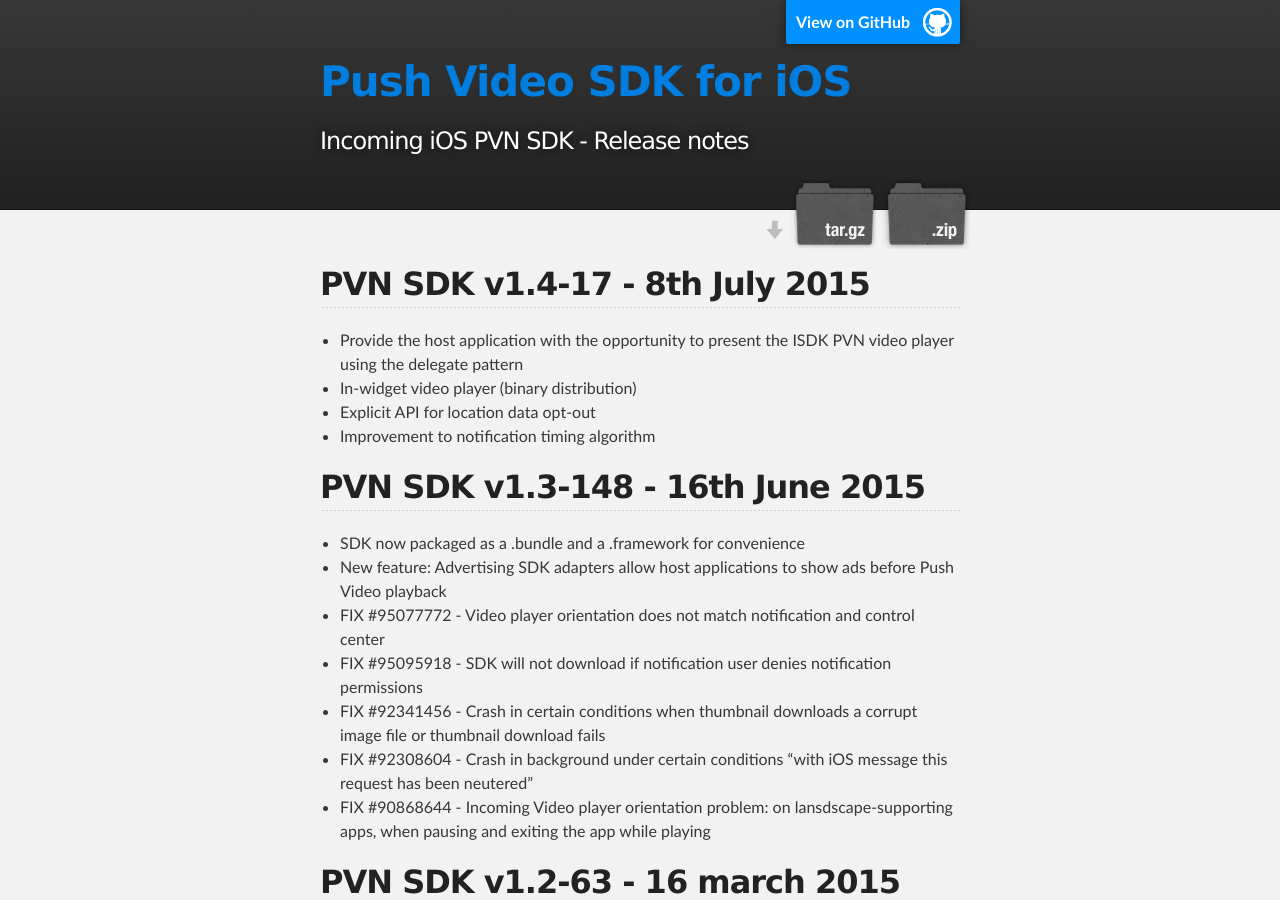
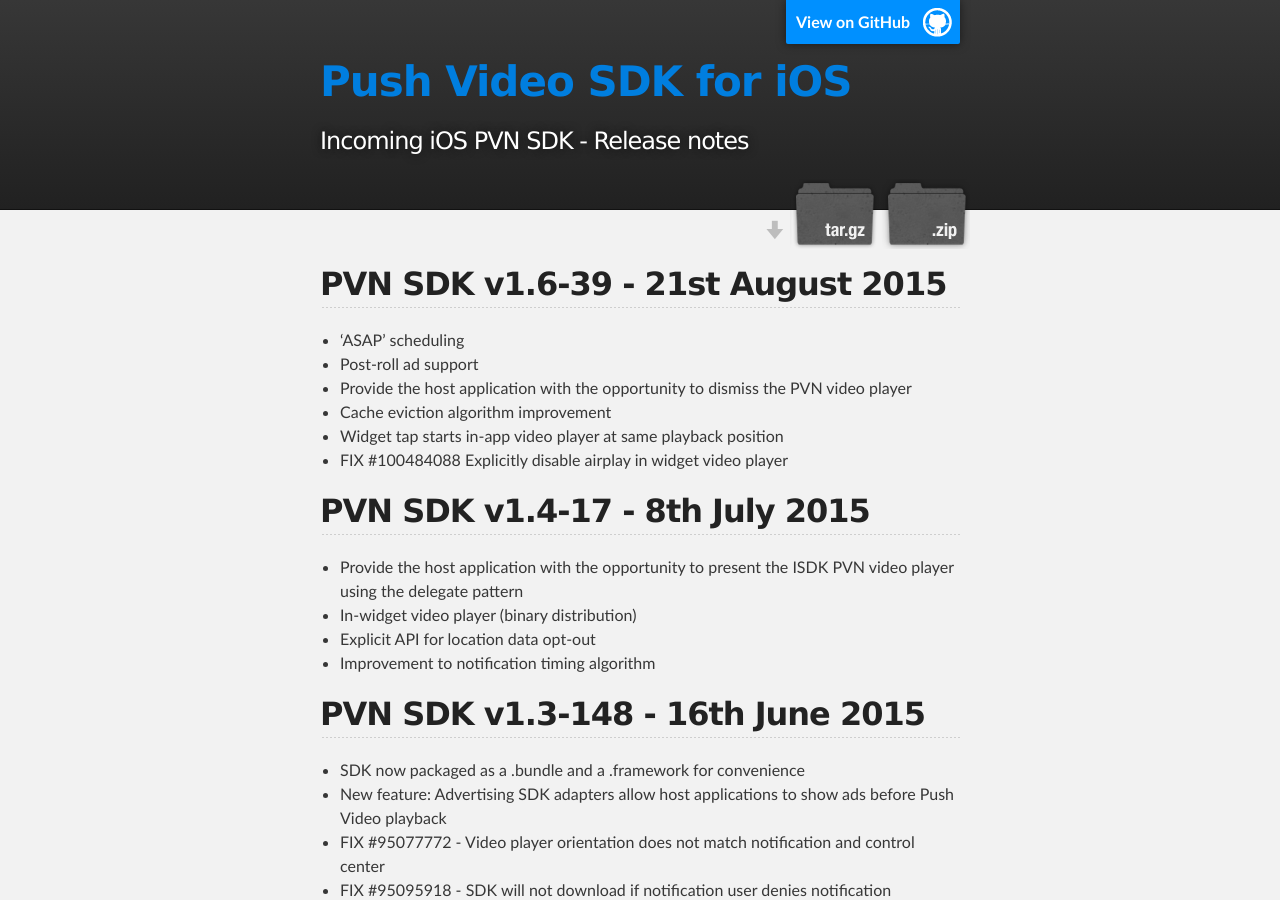
Before and after one commit to incoming-inc/ios-template-app, a Jekyll site: the page built from release-notes.md, in a window 1280 px wide and 900 px high. Built offline with Jekyll 4.4.1, drawn with Linux system fonts in a browser that asks for light colours; comment, search, counter and statistics services are not loaded.

Commit message:
Updated documentation

```diff
--- a/release-notes.md
+++ b/release-notes.md
@@ -2,6 +2,16 @@
 title: Incoming iOS PVN SDK - Release notes
 layout: default
 ---
+
+PVN SDK v1.6-39 - 21st August 2015
+----------------------------------
+- 'ASAP' scheduling
+- Post-roll ad support
+- Provide the host application with the opportunity to dismiss the PVN video player
+- Cache eviction algorithm improvement
+- Widget tap starts in-app video player at same playback position
+- FIX #100484088 Explicitly disable airplay in widget video player
+
 
 
 PVN SDK v1.4-17 - 8th July 2015
```
Also changed, not shown: upgrade-instructions.md (+6 -2 lines).
